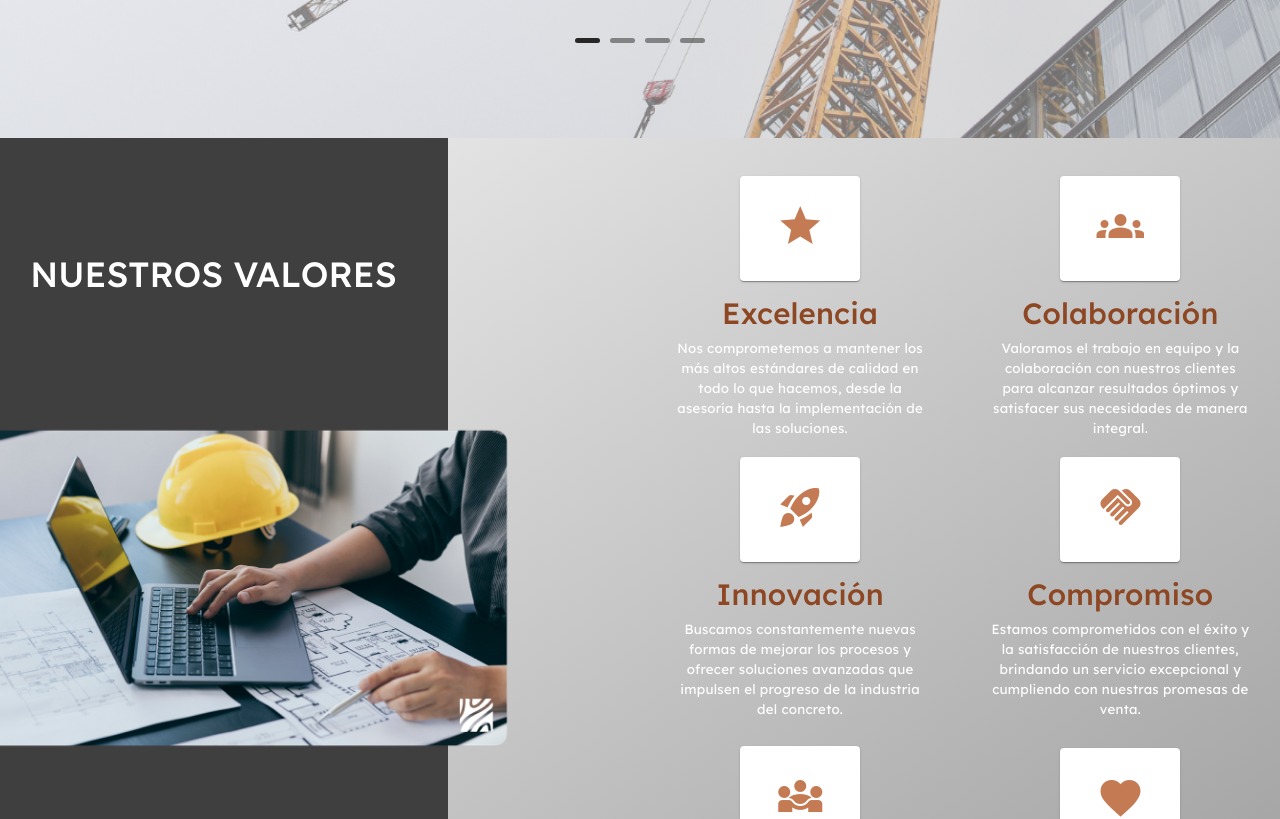
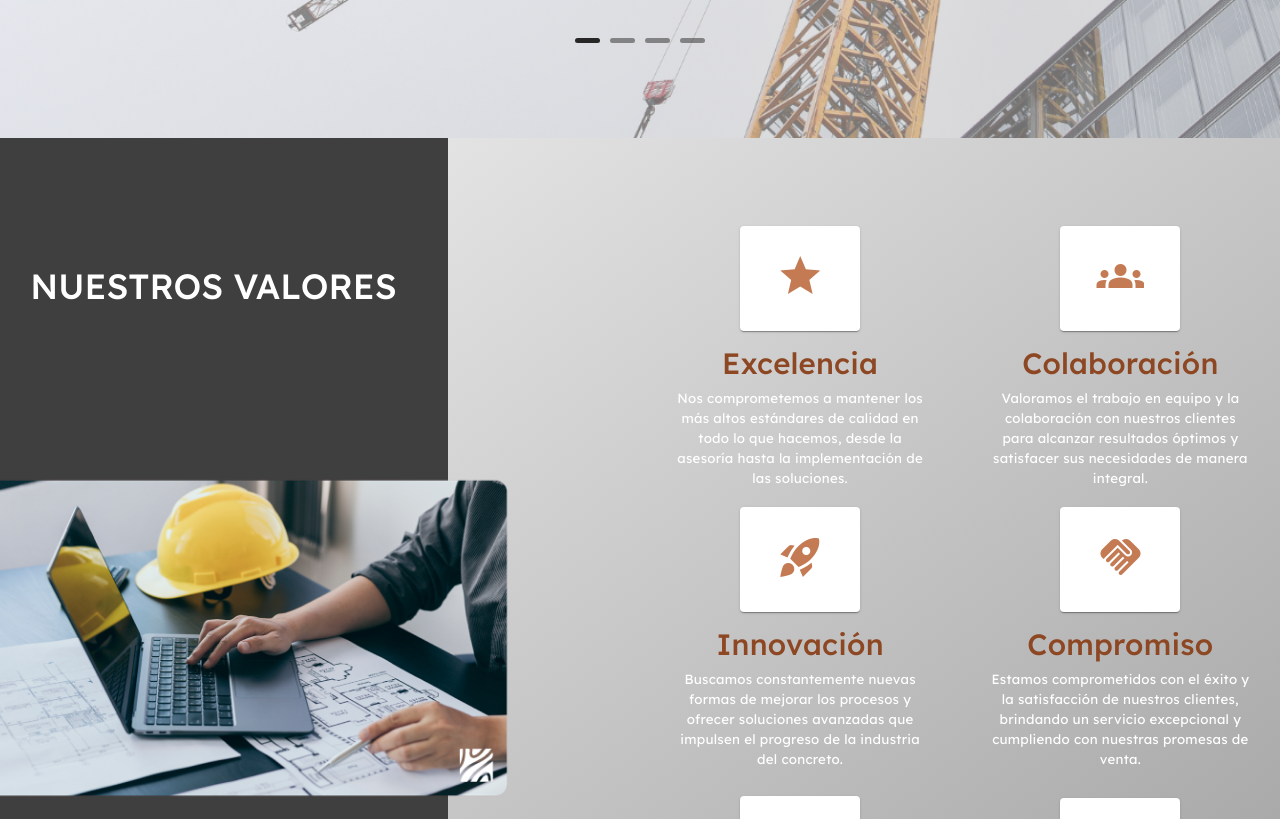
Before and after one commit to KervytRoy/BoilerplateLP, an Angular app: page / in a window 1280 px wide. Shown: the part 2380-3199 px from the top of the page. Built offline with nearby package versions, Linux system fonts and the light colour scheme.

Commit message:
General Changes

```diff
--- a/src/app/components/our-values/our-values.component.scss
+++ b/src/app/components/our-values/our-values.component.scss
@@ -1,6 +1,6 @@
 .containerGeneral {
     width: 100%;
-    height: 900px;
+    height: 1000px;
     background: linear-gradient(to bottom right, #F2F2F2, #9c9c9c);
     position: relative;
     overflow: hidden;
```
